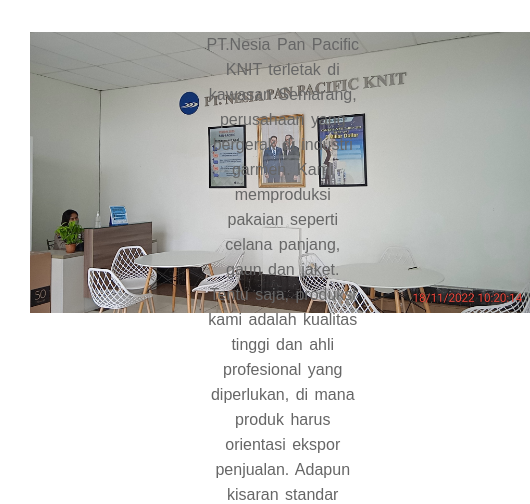
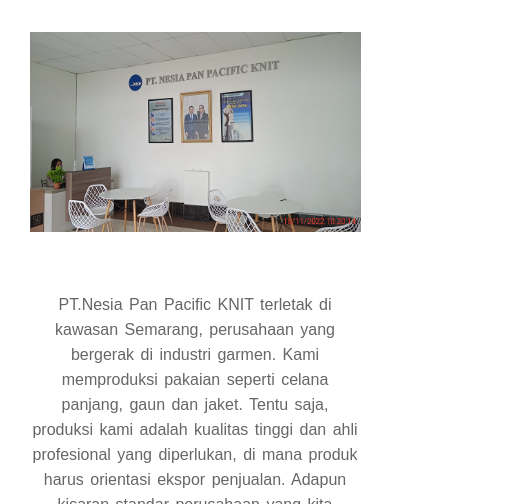
Before and after one commit to PuputPujo7/Nesia-Test-Pujo, a plain HTML site: page about.html in a window 390 px wide. Shown: the part 154-658 px from the top of the page, 530 px wide, since content can reach past the window. Drawn offline with nearby package versions, Linux system fonts and the light colour scheme.

Commit message:
update about.html & style.css

```diff
--- a/about.html
+++ b/about.html
@@ -52,14 +52,14 @@
 			<h3>ABOUT</h3>
 			<div class="box">
 				<div class="col-2">
-					<img src="img/lobi.jpg" width="500px">
+
+						<img class="pic" src="img/lobi.jpg" width="500px;">
+
 				</div>
 				<div class="col-2">
 					<p>PT.Nesia Pan Pacific KNIT terletak di kawasan Semarang, perusahaan yang bergerak di industri garmen. Kami memproduksi pakaian seperti celana panjang, gaun dan jaket. Tentu saja, produksi kami adalah kualitas tinggi dan ahli profesional yang diperlukan, di mana produk harus orientasi ekspor penjualan. Adapun kisaran standar perusahaan yang kita gunakan untuk mendukung produk-produk berkualitas dan kenyamanan menjadi penting.</p>
 				</div>
 			</div>
-			<!-- <img src="img/lobi.jpg" width="700px">
-			<p>PT.Nesia Pan Pacific KNIT terletak di kawasan Semarang, perusahaan yang bergerak di industri garmen. Kami memproduksi pakaian seperti celana panjang, gaun dan jaket. Tentu saja, produksi kami adalah kualitas tinggi dan ahli profesional yang diperlukan, di mana produk harus orientasi ekspor penjualan. Adapun kisaran standar perusahaan yang kita gunakan untuk mendukung produk-produk berkualitas dan kenyamanan menjadi penting.</p> -->
 
 		</div>
 	</section>
--- a/css/style.css
+++ b/css/style.css
@@ -141,6 +141,7 @@
 .box .col-4 p {
 	color: #1b1b1b;
 }
+
 section p {
 	text-align: center;
 }
@@ -211,6 +212,28 @@
 		width:100%;
 		float: none;
 		margin-bottom: 20px;
+	}
+
+	.box .col-2 {
+		width:100%;
+		min-height: 200px;
+		float: none;
+		margin-bottom: 20px;
+		display: flex;
+	}
+
+	.box .col-2 .pic {
+		width:100%;
+		min-height: 200px;
+		float: none;
+		margin-bottom: 20px;
+		display: flex;
+	}
+	.container p iframe{
+		width:100%;
+		min-width: 200px;
+		margin:5 auto;
+		display: flex;
 	}
 }
 .whats-app {
```
